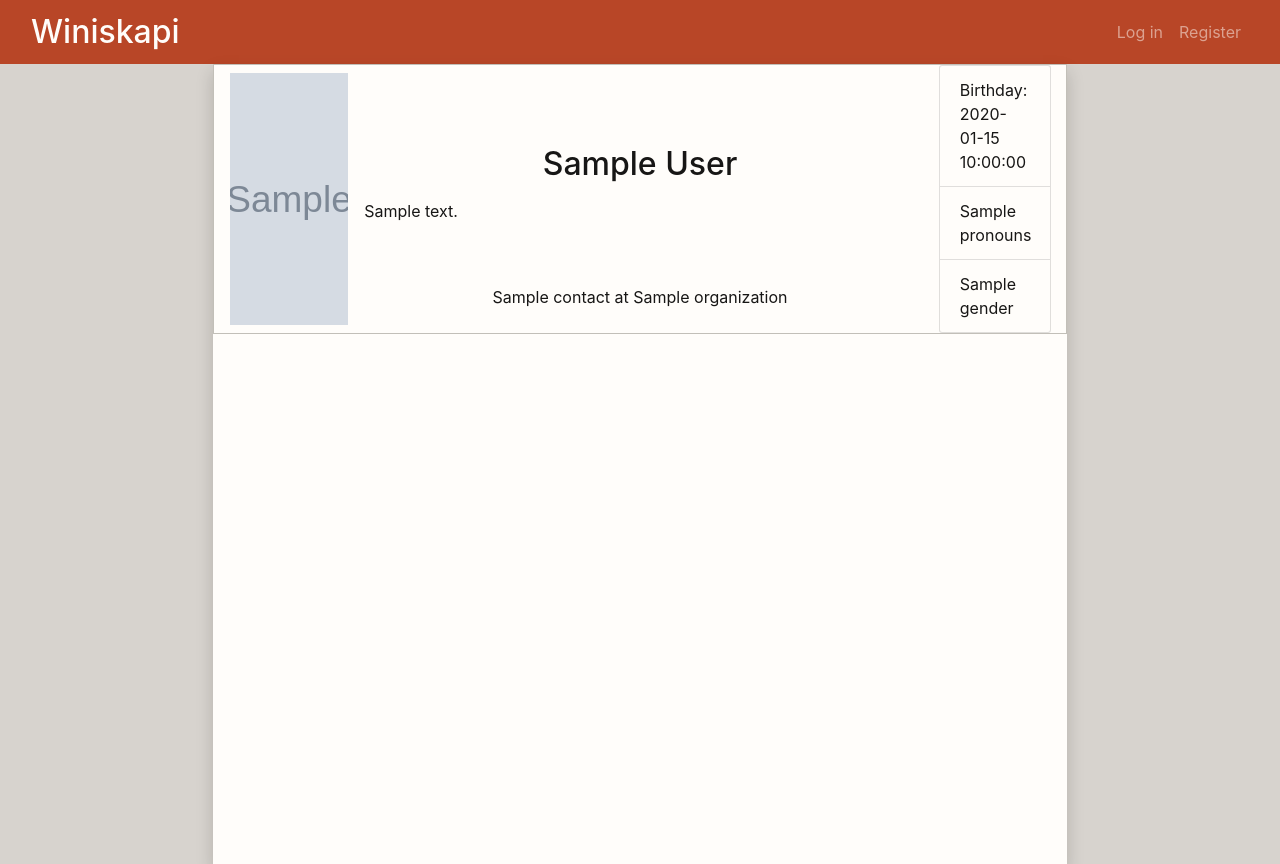
After one commit to shorian/winiskapi, a Flask app: template winiskapi/templates/contacts/contact_profile.html in a window 1280 px wide. The commit adds this page. Run offline with Flask 2, Linux system fonts and the light colour scheme; the template is opened without the code that fills it: most values are stand-ins (such as "Sample title", 1, 10 or a date in 2020); grey boxes marked "Sample" are stand-in pictures; some libraries are stand-ins or nearby versions.

Commit message:
WIP contact profile, navbar improved, moved js dependencies to package root

```diff
--- a/migrations/env.py
+++ b/migrations/env.py
@@ -45,7 +45,9 @@ def run_migrations_offline():
 
     """
     url = config.get_main_option("sqlalchemy.url")
-    context.configure(url=url, target_metadata=target_metadata, literal_binds=True)
+    context.configure(
+        url=url, target_metadata=target_metadata, literal_binds=True, compare_type=True
+    )
 
     with context.begin_transaction():
         context.run_migrations()
--- a/winiskapi/contacts/routes.py
+++ b/winiskapi/contacts/routes.py
@@ -40,4 +40,4 @@ def new():
 @login_required
 def view_contact(slug):
     contact = Contact.query.filter_by(slug=slug).one_or_none()
-    return render_template("contacts/view_contact.html", contact=contact)
+    return render_template("contacts/contact_profile.html", contact=contact)
--- a/winiskapi/models.py
+++ b/winiskapi/models.py
@@ -127,7 +127,7 @@ class Contact(db.Model, TimestampsMixin):
     middle_name = db.Column(db.String(30))
     last_name = db.Column(db.String(30))
     nickname = db.Column(db.String(30))
-    picture = db.Column(db.String(16), nullable=False, default="default.png")
+    picture = db.Column(db.String(16), nullable=False, default="default.svg")
     dob = db.Column(db.Date())
     gender = db.Column(db.Enum("U", "N", "M", "F", name="gender"), server_default="U")
     pronouns = db.Column(db.ARRAY(db.String(15)))
@@ -141,13 +141,15 @@ class Contact(db.Model, TimestampsMixin):
         cascade="all,delete,delete-orphan",
     )
 
-    def full_name(self):
+    def get_full_name(self):
         full_name = " ".join(
             filter(None, [self.first_name, self.middle_name, self.last_name])
         )
         if self.nickname:
             full_name += f" ({self.nickname})"
         return full_name
+
+    full_name = property(get_full_name)
 
 
 class ContactField(db.Model):
--- a/winiskapi/static/src/index.js
+++ b/winiskapi/static/src/index.js
@@ -1,6 +1,7 @@
 import React from "react";
 import { createRoot } from "react-dom/client";
 import ContactForm from "./ContactForm";
+import "bootstrap";
 
 function App() {
   return ContactForm;
--- a/winiskapi/templates/base.html
+++ b/winiskapi/templates/base.html
@@ -13,29 +13,39 @@
 </head>
 <body>
 <header class="site-header">
-         <nav class="navbar navbar-expand-lg navbar-dark bg-primary">
-             <div class="container">
-                 <a class="navbar-brand mr-4" href="/"><h2 class="my-0">Winiskapi</h2></a>
+    <nav class="navbar navbar-expand-md navbar-dark bg-primary">
+        <div class="container-fluid">
+            <a class="navbar-brand" href="/"><h2 class="my-0">Winiskapi</h2></a>
             <button class="navbar-toggler" type="button" data-bs-toggle="collapse" data-bs-target="#navbarNav" aria-controls="navbarNav" aria-expanded="false" aria-label="Toggle navigation">
                 <span class="navbar-toggler-icon"></span>
             </button>
             <!-- Navbar Right Side -->
-                 <div class="navbar-nav">
-                	{%  if current_user.is_authenticated %}
-                      <a class="nav-item nav-link" href="{{ url_for('contacts.new') }}">New Contact</a>
-	                  <a class="nav-item nav-link" href="{{ url_for('auth.logout') }}">Log out</a>
+            <div id="navbarNav" class="collapse navbar-collapse">
+            <ul class="navbar-nav ml-auto">
+                {% if current_user.is_authenticated %}
+                    <li class="nav-item dropdown">
+                    <a class="nav-link dropdown-toggle" href="#" id="navbarDropdown" role="button" data-bs-toggle="dropdown" aria-expanded="false">
+                        Contacts
+                    </a>
+                    <ul class="dropdown-menu" aria-labelledby="navbarDropdown">
+                        <li><a class="dropdown-item" href="{{ url_for('contacts.new') }}">New Contact</a></li>
+                        <li><a class="dropdown-item" href="{{ url_for('contacts.directory') }}">Directory</a></li>
+                    </ul>
+                    </li>
+                    <a class="nav-link" href="{{ url_for('auth.logout') }}">Log out</a>
                     {#	                  <a class="nav-item nav-link" href="{{ url_for('auth.account') }}">Account</a>#}
                 {% else %}
-                         <a class="nav-item nav-link" href="{{ url_for('auth.login') }}">Log in</a>
-                        <a class="nav-item nav-link" href="{{ url_for('auth.register') }}">Register</a>
+                    <li class="nav-item"><a class="nav-link" href="{{ url_for('auth.login') }}">Log in</a></li>
+                    <li class="nav-item"><a class="nav-link" href="{{ url_for('auth.register') }}">Register</a></li>
                 {% endif %}
+            </ul>
             </div>
         </div>
     </nav>
 </header>
-	<main role="main" class="container">
+<main role="main" class="container-fluid bg-light min-vh-100">
     <div class="row justify-content-center">
-            <div class="col-md-8">
+        <div class="col-md-8 bg-white shadow-lg min-vh-100">
             {% with messages = get_flashed_messages(with_categories=true) %}
                 {% if messages %}
                     {% for category, message in messages %}
@@ -50,7 +60,6 @@
         </div>
     </div>
 </main>
-	<!-- Option 1: Bootstrap Bundle with Popper -->
-    <script src="https://cdn.jsdelivr.net/npm/bootstrap@5.1.3/dist/js/bootstrap.bundle.min.js" integrity="sha384-ka7Sk0Gln4gmtz2MlQnikT1wXgYsOg+OMhuP+IlRH9sENBO0LRn5q+8nbTov4+1p" crossorigin="anonymous"></script>
+<script type="module" src={{ url_for("static", filename="dist/bundle.js") }}></script>
 </body>
 </html>
--- /dev/null
+++ b/winiskapi/templates/contacts/contact_profile.html
@@ -0,0 +1,38 @@
+{% extends "base.html" %}
+{% block content %}
+    <div id="root" class="row border">
+        <img src="{{ url_for("static", filename="assets/contact_photos/" + contact.picture) }}" alt="Picture of {{ contact.first_name }}" title="Picture of {{ contact.first_name }}" class="col col-2 p-2 pl-3">
+        <div class="col d-flex flex-column ">
+            <h2 class="row align-items-end justify-content-center flex-shrink-1 h-50 my-0 py-3">{{ contact.full_name }}</h2>
+
+            <div class="row text-center px-2 pb-2">
+                {% if contact.bio %}
+                    {{ contact.bio }}
+                {% endif %}
+            </div>
+            <div class="row mt-auto justify-content-center pb-4">
+                {% if contact.job_title and contact.organization %}
+                    {{ contact.job_title }} at {{ contact.organization }}
+                {% elif contact.job_title %}
+                    {{ contact.job_title }}
+                {% elif contact.organization %}
+                    Works at {{ contact.organization }}
+                {% endif %}
+            </div>
+        </div>
+        <div class="col col-2 d-flex flex-column">
+            <ul class="list-group my-auto">
+                {% if contact.dob %}
+                    <li class="list-group-item">Birthday: {{ contact.dob }}</li>
+                {% endif %}
+                {% if contact.pronouns %}
+                    <li class="list-group-item">{{ contact.pronouns }}</li>
+                {% endif %}
+                {% if contact.gender != "U" %}
+                    <li class="list-group-item">{{ contact.gender }}</li>
+                {% endif %}
+            </ul>
+        </div>
+    </div>
+    <input type="hidden" name="csrf_token" id="csrf_token" value="{{ csrf_token() }}"/>
+{% endblock %}
--- a/winiskapi/templates/contacts/directory.html
+++ b/winiskapi/templates/contacts/directory.html
@@ -1,6 +1,6 @@
 {% extends "base.html" %}
 {% block content %}
     {% for contact in contacts.items %}
-        <a href="{{ url_for("contacts.view_contact", slug=contact.slug) }}"><h2>{{ contact.full_name() }}</h2></a>
+        <a href="{{ url_for("contacts.view_contact", slug=contact.slug) }}"><h2>{{ contact.full_name }}</h2></a>
     {% endfor %}
 {% endblock %}
--- a/winiskapi/templates/contacts/new_contact.html
+++ b/winiskapi/templates/contacts/new_contact.html
@@ -2,5 +2,4 @@
 {% block content %}
 <div id="root"></div>
 <input type="hidden" name="csrf_token" id="csrf_token" value="{{ csrf_token() }}"/>
-<script type="module" src={{ url_for("static", filename="dist/bundle.js") }}></script>
 {% endblock %}
```
Also changed, not shown: package.json (renamed from winiskapi/static/package.json, +11 -2 lines), webpack.config.js (renamed from winiskapi/static/webpack.config.js, +27 -3 lines), winiskapi/templates/contacts/view_contact.html (deleted, +0 -8 lines), .eslintrc.yml, winiskapi/static/assets/contact_photos/default.svg (added), 1 other file. Lines whose indentation alone changed are shown as unchanged.
